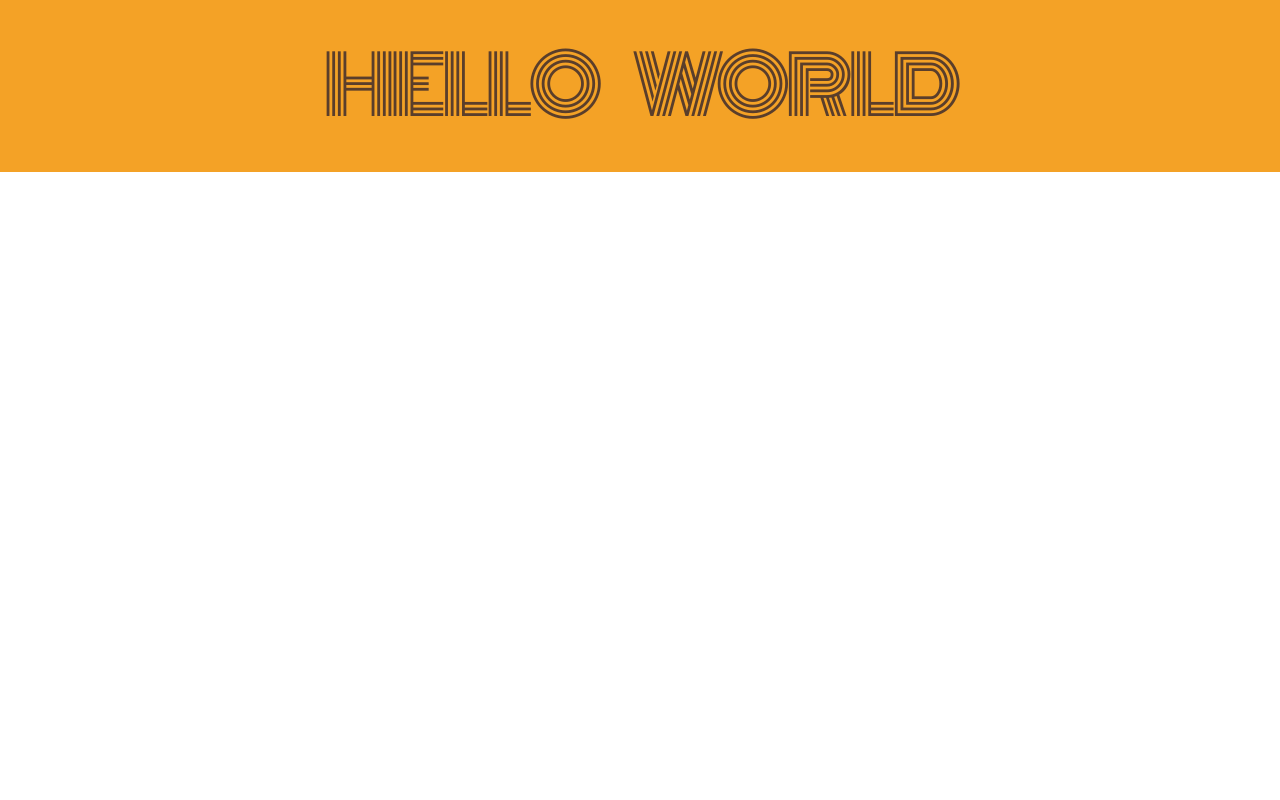
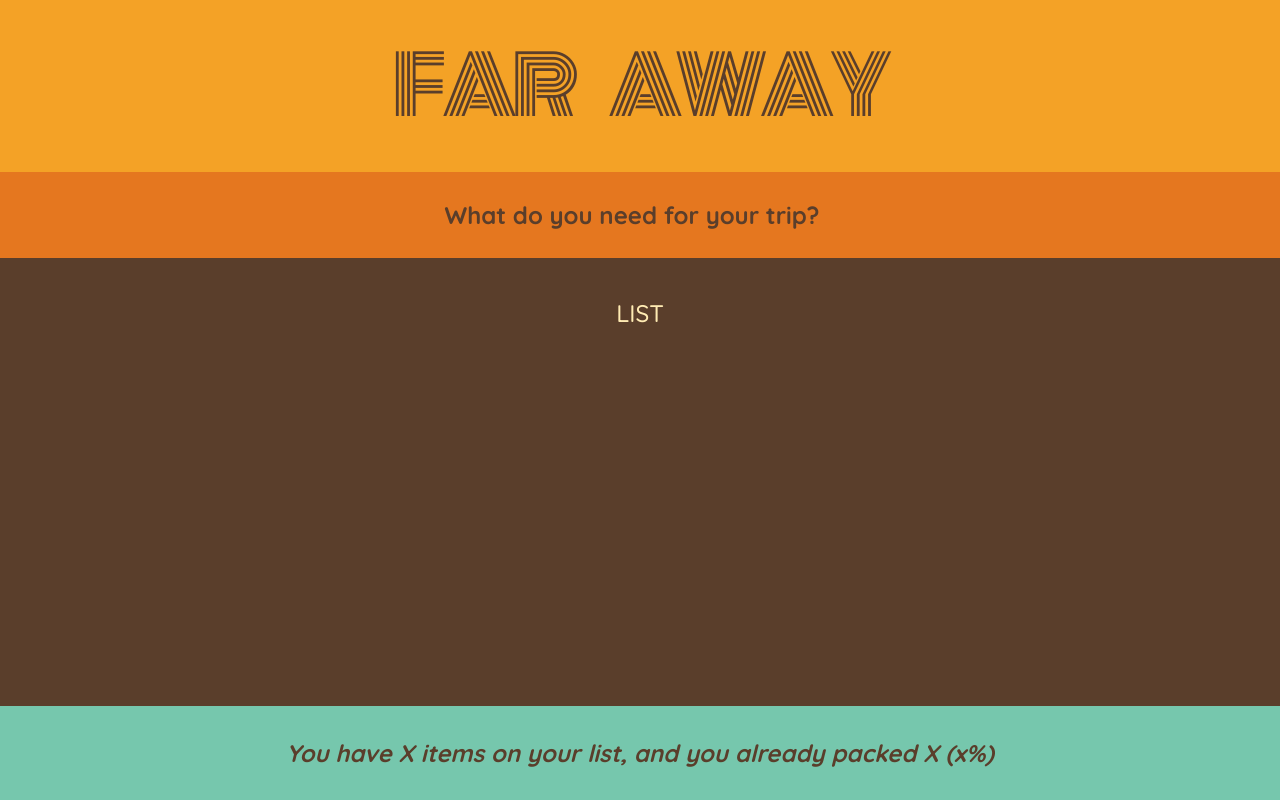
Before and after one commit to Majd-Alhourani98/travel-away, a React (Create React App) app: page / in a window 1280 px wide. Built offline with nearby package versions, Linux system fonts and the light colour scheme.

Commit message:
Building the Layout

```diff
--- a/src/App.js
+++ b/src/App.js
@@ -1,5 +1,32 @@
-function App() {
-  return <h1>Hello World</h1>;
+export default function App() {
+  return (
+    <div className="app">
+      <Logo />
+      <Form />
+      <PackingList />
+      <Stats />
+    </div>
+  );
 }
 
-export default App;
+function Logo() {
+  return <h1>Far Away</h1>;
+}
+function Form() {
+  return (
+    <div className="add-form">
+      <h3>What do you need for your trip?</h3>
+    </div>
+  );
+}
+function PackingList() {
+  return <div className="list">LIST</div>;
+}
+
+function Stats() {
+  return (
+    <footer className="stats">
+      <em>You have X items on your list, and you already packed X (x%)</em>
+    </footer>
+  );
+}
```
